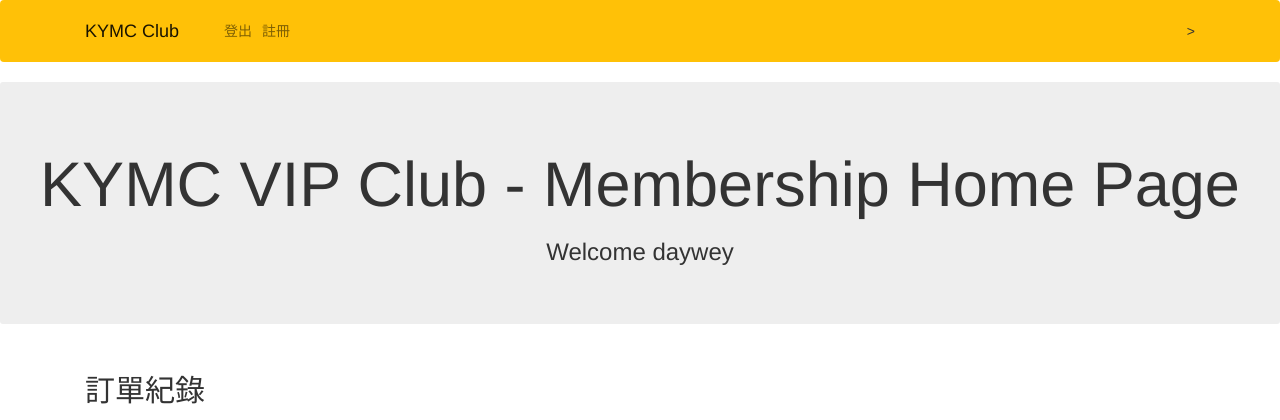
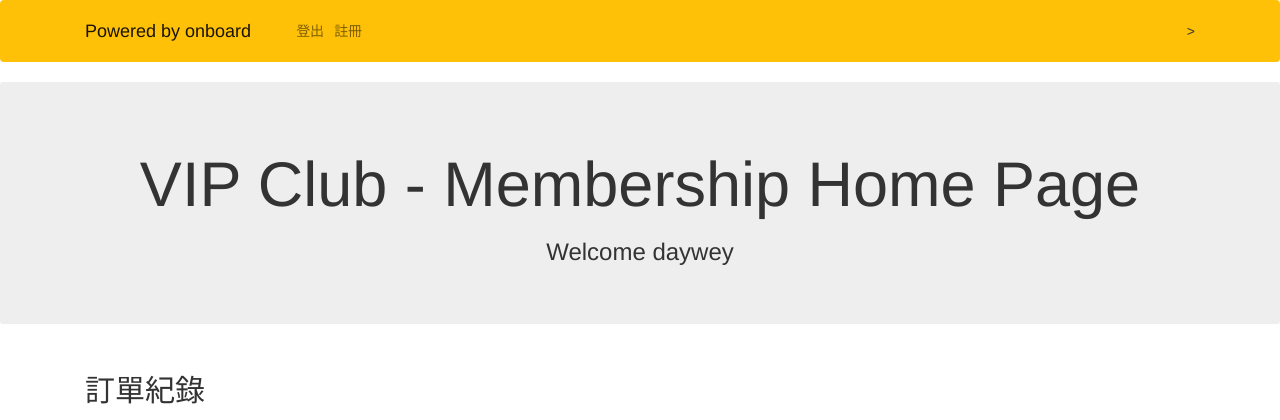
Before and after one commit to wmcompass/onboard, a Django app: page /membershipHome/ in a window 1280 px wide. Shown: the top 420 px of the page. Run offline with Django 3.2, Linux system fonts and the light colour scheme; a user stored in the database is signed in; data comes from the database, SQL or seed files in the repository; both versions use the stored data as it was after the commit; some libraries are stand-ins or nearby versions.

Commit message:
'20200729-0944'

```diff
--- a/display/templates/display/base.html
+++ b/display/templates/display/base.html
@@ -6,7 +6,7 @@
 
     <!-- Bootstrap CSS -->
     <link rel="stylesheet" href="https://stackpath.bootstrapcdn.com/bootstrap/4.4.1/css/bootstrap.min.css" integrity="sha384-Vkoo8x4CGsO3+Hhxv8T/Q5PaXtkKtu6ug5TOeNV6gBiFeWPGFN9MuhOf23Q9Ifjh" crossorigin="anonymous">
-    <title>KYMC Club</title>
+    <title>Powered by Onboard</title>
 </head>
 
 
@@ -18,7 +18,7 @@
     {% if user.is_authenticated %}
         {% if isAdmin %}
             <a class="navbar-brand" href="{% url 'membershipHome' %}">
-                <span>KYMC Club</span>
+                <span>Powered by onboard</span>
             </a>
             <button class="navbar-toggler" type="button" data-toggle="collapse" data-target="#navbarNav" aria-controls="navbarNav" aria-expanded="false" aria-label="Toggle navigation">
                 <span class="navbar-toggler-icon"></span>
@@ -39,7 +39,7 @@
             </div>>
         {% else %}
             <a class="navbar-brand" href="{% url 'membershipHome' %}">
-                <span>KYMC Club</span>
+                <span>Powered by onboard</span>
             </a>
             <button class="navbar-toggler" type="button" data-toggle="collapse" data-target="#navbarNav" aria-controls="navbarNav" aria-expanded="false" aria-label="Toggle navigation">
                 <span class="navbar-toggler-icon"></span>
--- a/display/templates/display/membershipHome.html
+++ b/display/templates/display/membershipHome.html
@@ -17,7 +17,7 @@
 <body>
 
     <div class="jumbotron text-center">
-        <h1>KYMC VIP Club - Membership Home Page</h1>
+        <h1>VIP Club - Membership Home Page</h1>
         <h3>Welcome {{user.username}} </h3>
     </div>
 
@@ -76,7 +76,7 @@
     <div class="container">
       <h2>訂單紀錄</h2> <br>
       <br>
-        <h4> 總比數:{{ totalcount }} &nbsp &nbsp  總金額: {{ totalvalue }} </h4>
+        <h4> 總比數: {{ totalcount }} &nbsp &nbsp  總金額: {{ totalvalue }} </h4>
       <br><br>
       <table class="table table-hover">
         <thead>
--- a/display/views.py
+++ b/display/views.py
@@ -29,7 +29,7 @@ def membershipHome(request):
 
         # Calculate
         totalcount = purchase.objects.filter(customerID__in=current_custID).count()
-        totalvalue = purchase.objects.filter(customerID__in=current_custID).aggregate(Sum('amount'))
+        totalvalue = purchase.objects.filter(customerID__in=current_custID).aggregate(Sum('amount'))['amount__sum']
 
         return render(request, 'display/membershipHome.html', {'purchases': purchaseparts, 'current':current_custID, 'current_users':current_user, 'isAdmin': isAdmin, 'totalcount': totalcount, 'totalvalue': totalvalue})
     else:
```
Also changed, not shown: db.sqlite3.
